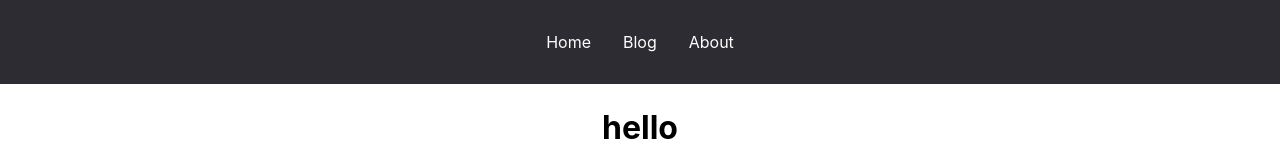
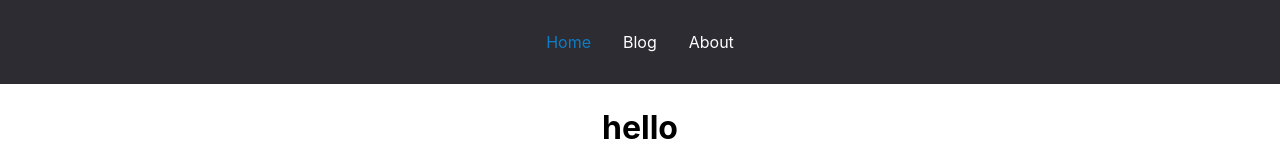
Before and after one commit to NastyaSkreka/next, a Next.js app: page / in a window 1280 px wide. Shown: the top 160 px of the page. Built offline with nearby package versions, Linux system fonts and the light colour scheme.

Commit message:
add active menu class

```diff
--- a/components/Header.tsx
+++ b/components/Header.tsx
@@ -1,11 +1,15 @@
-import Link from "next/link"
+import { Nav } from "./Nav"
+
+const navItems = [
+    {label: "Home", href: "/"},
+    {label: "Blog", href: "/blog"},
+    {label: "About", href: "/about"},
+]
 
 const Header = () => {
     return(
         <header>
-            <Link href="/"> Home</Link>
-            <Link href="/blog">Blog</Link>
-            <Link href="/about">About</Link>
+            <Nav navLinks={navItems}/>
         </header>
     )
 }
--- /dev/null
+++ b/components/Nav.tsx
@@ -0,0 +1,37 @@
+"use client"
+
+import Link from "next/link";
+import { usePathname } from "next/navigation"
+
+type NavLink = {
+    label: string;
+    href: string;
+}
+type Props = {
+    navLinks :  NavLink[]
+}
+
+const Nav = ({navLinks}: Props) => {
+    const pathname = usePathname()
+
+    return <>{
+        navLinks.map((link) => {
+            const isActive = pathname === link.href;
+
+            return (
+                <Link
+                    key={link.label}
+                    href={link.href}
+                    className={isActive ? "active" : ""}
+                    >
+                    {link.label}
+
+                </Link>
+            )
+        })
+    }
+
+    </>
+}
+
+export {Nav}
```
